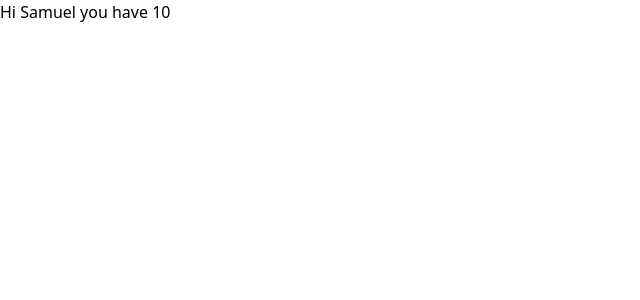
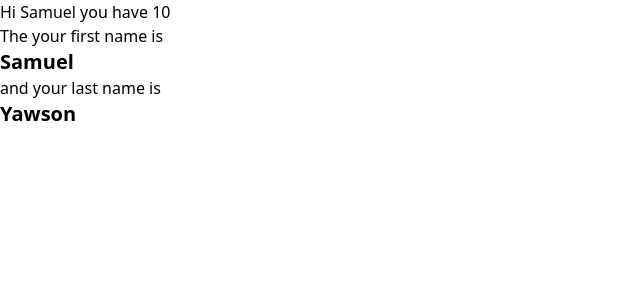
Before and after one commit to sammyyaws/react-tutorials, a React (Vite) app: page / in a window 1280 px wide. Shown: the top 300 px of the page, without its empty margins (0-640 px from the left). Built offline with nearby package versions, Linux system fonts and the light colour scheme.

Commit message:
Update:Learnt about object typing in react

```diff
--- a/src/App.tsx
+++ b/src/App.tsx
@@ -1,12 +1,19 @@
 import "./styles/style.css"
 import Greet from "./components/Greet"
+import Person from "./components/Person"
+
+const PersonName={
+
+ First:"Samuel",
+ Last:"Yawson"
+}
 function App() {
 
 
   return (
     < >
       <Greet name='Samuel' messages={10} isLoggedin={true}/>
-
+      <Person name={PersonName}/>
     </>
   )
 }
--- /dev/null
+++ b/src/components/Person.tsx
@@ -0,0 +1,18 @@
+//object typing
+
+type PersonType={
+    name:{
+        First:string;
+        Last:string;
+    }
+}
+function Person(props:PersonType) {
+    const {name}=props
+  return (
+    <div>
+      The your first name is  <h2 >{name.First}</h2> and your last name is <h2>{name.Last}</h2>
+    </div>
+  )
+}
+
+export default Person
--- a/src/styles/style.css
+++ b/src/styles/style.css
@@ -2,3 +2,7 @@
 .header {
     @apply my-0.5 h-20 bg-blue-500;
 }
+
+h2{
+    @apply font-bold text-xl;
+}
```
Also changed, not shown: src/components/Greet.tsx (line endings or trailing spaces).
